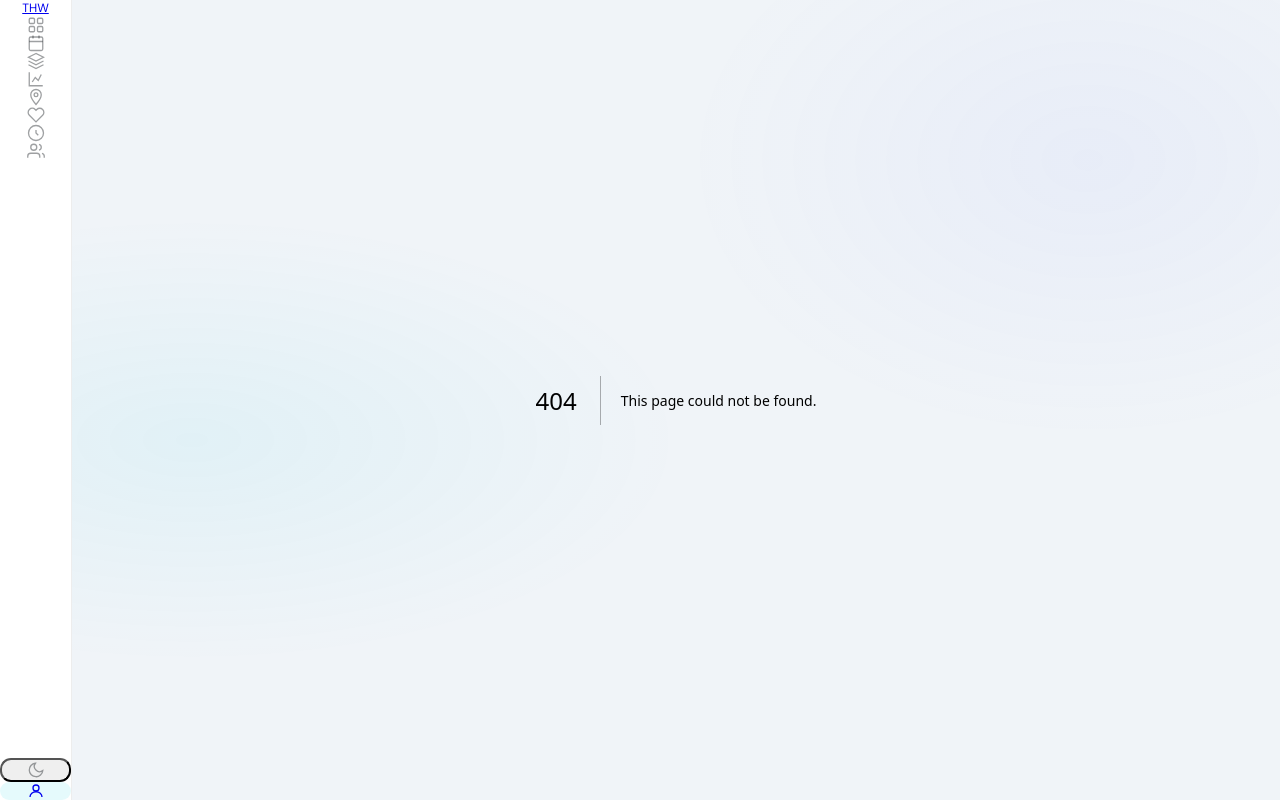
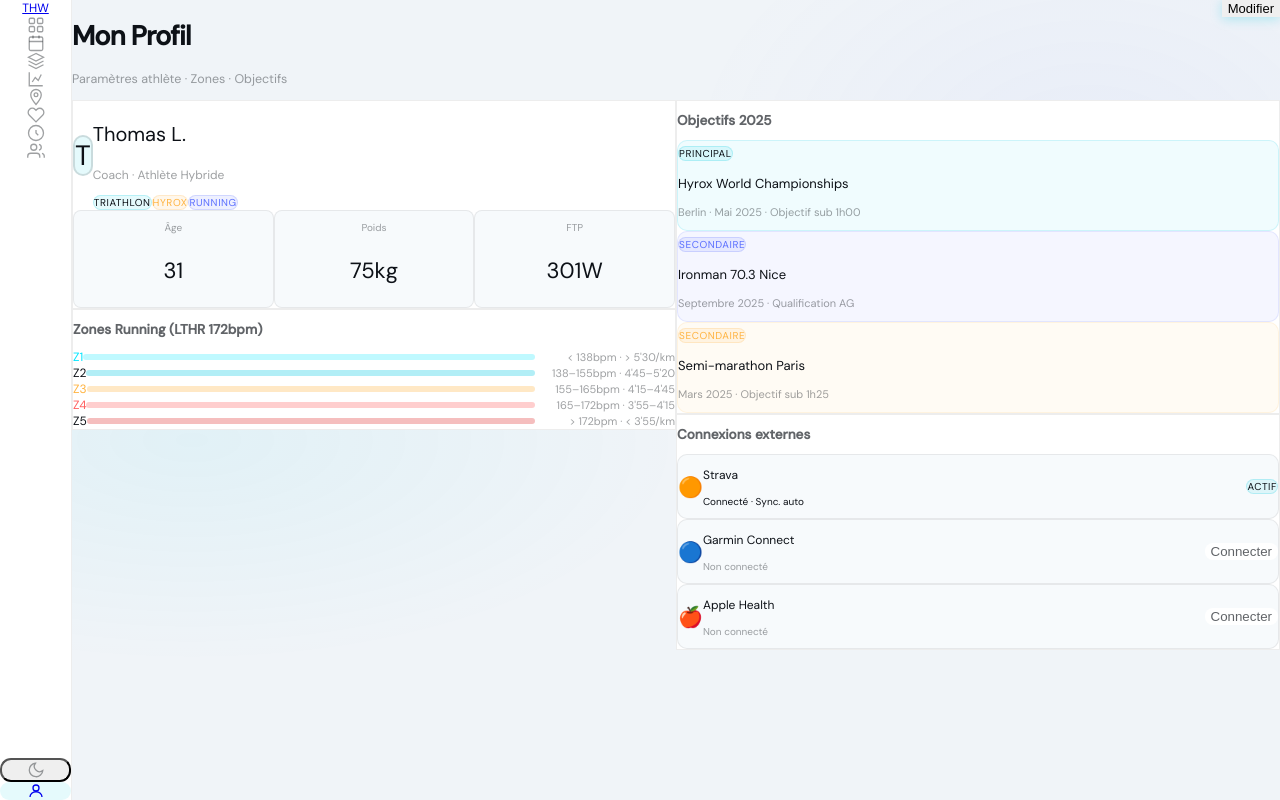
Before and after one commit to alexandreet92-lang/thw-appli, a Next.js app: page /profile in a window 1280 px wide. Before the commit this address had no page. Built offline with nearby package versions, Linux system fonts and the light colour scheme.

Commit message:
Create page.tsx

```diff
--- /dev/null
+++ b/src/app/profile/page.tsx
@@ -0,0 +1,171 @@
+import { Card } from '@/components/ui/Card'
+import { Button } from '@/components/ui/Button'
+import { Badge } from '@/components/ui/Badge'
+import { cn } from '@/lib/utils'
+
+const ZONES = [
+  { z: 'Z1', color: 'text-[#00e5ff]', bar: 'bg-[rgba(0,229,255,0.25)]', range: '< 138bpm · > 5\'30/km' },
+  { z: 'Z2', color: 'text-brand',     bar: 'bg-[rgba(0,200,224,0.30)]', range: '138–155bpm · 4\'45–5\'20' },
+  { z: 'Z3', color: 'text-[#ffb340]', bar: 'bg-[rgba(255,179,64,0.30)]',range: '155–165bpm · 4\'15–4\'45' },
+  { z: 'Z4', color: 'text-[#ff5f5f]', bar: 'bg-[rgba(255,95,95,0.30)]', range: '165–172bpm · 3\'55–4\'15' },
+  { z: 'Z5', color: 'text-red-500',   bar: 'bg-[rgba(220,40,40,0.30)]', range: '> 172bpm · < 3\'55/km' },
+]
+
+const GOALS = [
+  {
+    type: 'Principal',
+    variant: 'brand',
+    title: 'Hyrox World Championships',
+    sub: 'Berlin · Mai 2025 · Objectif sub 1h00',
+    bg: 'bg-[rgba(0,200,224,0.06)] border-[rgba(0,200,224,0.15)]',
+  },
+  {
+    type: 'Secondaire',
+    variant: 'blue',
+    title: 'Ironman 70.3 Nice',
+    sub: 'Septembre 2025 · Qualification AG',
+    bg: 'bg-[rgba(91,111,255,0.06)] border-[rgba(91,111,255,0.12)]',
+  },
+  {
+    type: 'Secondaire',
+    variant: 'orange',
+    title: 'Semi-marathon Paris',
+    sub: 'Mars 2025 · Objectif sub 1h25',
+    bg: 'bg-[rgba(255,179,64,0.06)] border-[rgba(255,179,64,0.12)]',
+  },
+]
+
+const CONNECTIONS = [
+  { emoji: '🟠', name: 'Strava',        status: 'Connecté · Sync. auto', connected: true },
+  { emoji: '🔵', name: 'Garmin Connect', status: 'Non connecté',          connected: false },
+  { emoji: '🍎', name: 'Apple Health',   status: 'Non connecté',          connected: false },
+]
+
+export default function ProfilePage() {
+  return (
+    <div className="p-8">
+
+      {/* Header */}
+      <div className="flex items-start justify-between mb-7">
+        <div>
+          <h1 className="font-display text-[27px] font-bold tracking-[-0.03em]">Mon Profil</h1>
+          <p className="text-[12.5px] text-[var(--text-dim)] mt-1">
+            Paramètres athlète · Zones · Objectifs
+          </p>
+        </div>
+        <Button variant="primary">Modifier</Button>
+      </div>
+
+      <div className="grid grid-cols-2 gap-3.5">
+
+        {/* Colonne gauche */}
+        <div className="flex flex-col gap-3.5">
+
+          {/* Infos athlète */}
+          <Card>
+            <div className="flex items-center gap-4 mb-5">
+              <div className={cn(
+                'w-20 h-20 rounded-[20px] flex-shrink-0',
+                'bg-[rgba(0,200,224,0.10)] border-2 border-[var(--border-mid)]',
+                'flex items-center justify-center',
+                'font-display text-[28px] font-bold text-brand'
+              )}>
+                T
+              </div>
+              <div>
+                <p className="font-display text-[20px] font-bold">Thomas L.</p>
+                <p className="text-[12px] text-[var(--text-dim)] mt-1">Coach · Athlète Hybride</p>
+                <div className="flex gap-1.5 mt-2 flex-wrap">
+                  <Badge variant="brand">Triathlon</Badge>
+                  <Badge variant="orange">Hyrox</Badge>
+                  <Badge variant="blue">Running</Badge>
+                </div>
+              </div>
+            </div>
+            <div className="grid grid-cols-3 gap-2.5">
+              {[
+                { label: 'Âge',    value: '31' },
+                { label: 'Poids',  value: '75kg' },
+                { label: 'FTP',    value: '301W', color: 'text-brand' },
+              ].map((stat) => (
+                <div key={stat.label} className="text-center p-2.5 bg-[var(--bg-card2)] rounded-[8px] border border-[var(--border)]">
+                  <p className="text-[10px] text-[var(--text-dim)] mb-1">{stat.label}</p>
+                  <p className={cn('font-display text-[22px] font-bold', stat.color || 'text-[var(--text)]')}>
+                    {stat.value}
+                  </p>
+                </div>
+              ))}
+            </div>
+          </Card>
+
+          {/* Zones Running */}
+          <Card>
+            <h2 className="font-display text-[13.5px] font-semibold text-[var(--text-mid)] mb-3">
+              Zones Running (LTHR 172bpm)
+            </h2>
+            <div className="flex flex-col gap-2">
+              {ZONES.map((z) => (
+                <div key={z.z} className="flex items-center gap-2.5">
+                  <span className={cn('w-7 text-center font-semibold text-[12px]', z.color)}>{z.z}</span>
+                  <div className={cn('flex-1 h-[6px] rounded-full', z.bar)}/>
+                  <span className="font-mono text-[11px] text-[var(--text-dim)] w-[140px] text-right">{z.range}</span>
+                </div>
+              ))}
+            </div>
+          </Card>
+        </div>
+
+        {/* Colonne droite */}
+        <div className="flex flex-col gap-3.5">
+
+          {/* Objectifs */}
+          <Card>
+            <h2 className="font-display text-[13.5px] font-semibold text-[var(--text-mid)] mb-3">
+              Objectifs 2025
+            </h2>
+            <div className="flex flex-col gap-2.5">
+              {GOALS.map((g) => (
+                <div key={g.title} className={cn('p-3 rounded-[10px] border', g.bg)}>
+                  <div className="mb-1.5">
+                    <Badge variant={g.variant as any}>{g.type}</Badge>
+                  </div>
+                  <p className="text-[13px] font-medium">{g.title}</p>
+                  <p className="text-[11px] text-[var(--text-dim)] mt-1">{g.sub}</p>
+                </div>
+              ))}
+            </div>
+          </Card>
+
+          {/* Connexions */}
+          <Card>
+            <h2 className="font-display text-[13.5px] font-semibold text-[var(--text-mid)] mb-3">
+              Connexions externes
+            </h2>
+            <div className="flex flex-col gap-2">
+              {CONNECTIONS.map((c) => (
+                <div key={c.name} className={cn(
+                  'flex items-center justify-between px-3 py-2.5 rounded-[10px]',
+                  'bg-[var(--bg-card2)] border border-[var(--border)]'
+                )}>
+                  <div className="flex items-center gap-2.5">
+                    <span className="text-[20px]">{c.emoji}</span>
+                    <div>
+                      <p className="text-[12px] font-medium">{c.name}</p>
+                      <p className={cn('text-[10px]', c.connected ? 'text-brand' : 'text-[var(--text-dim)]')}>
+                        {c.status}
+                      </p>
+                    </div>
+                  </div>
+                  {c.connected
+                    ? <Badge variant="brand">Actif</Badge>
+                    : <Button variant="ghost" size="sm">Connecter</Button>
+                  }
+                </div>
+              ))}
+            </div>
+          </Card>
+        </div>
+      </div>
+    </div>
+  )
+}
```
